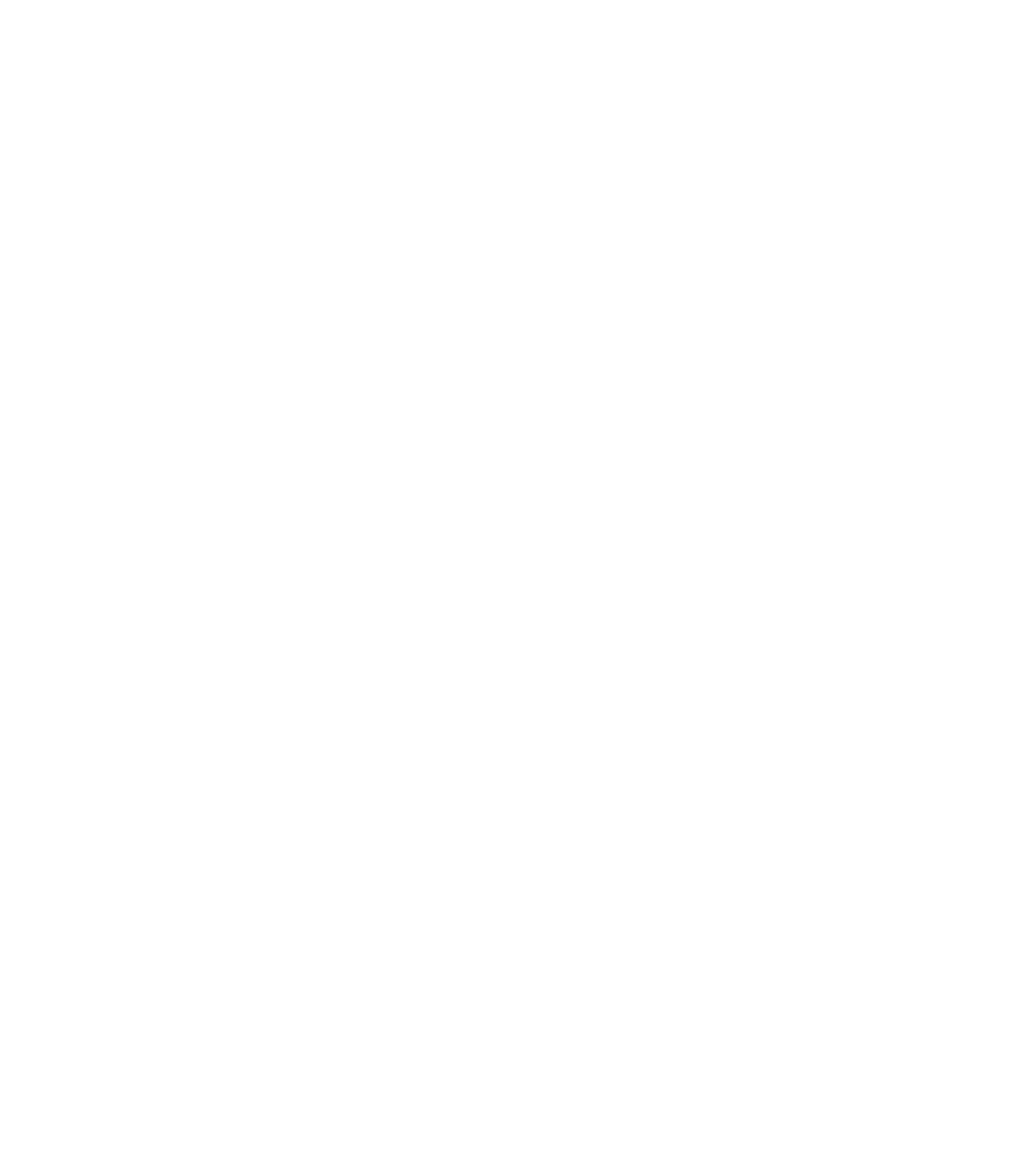
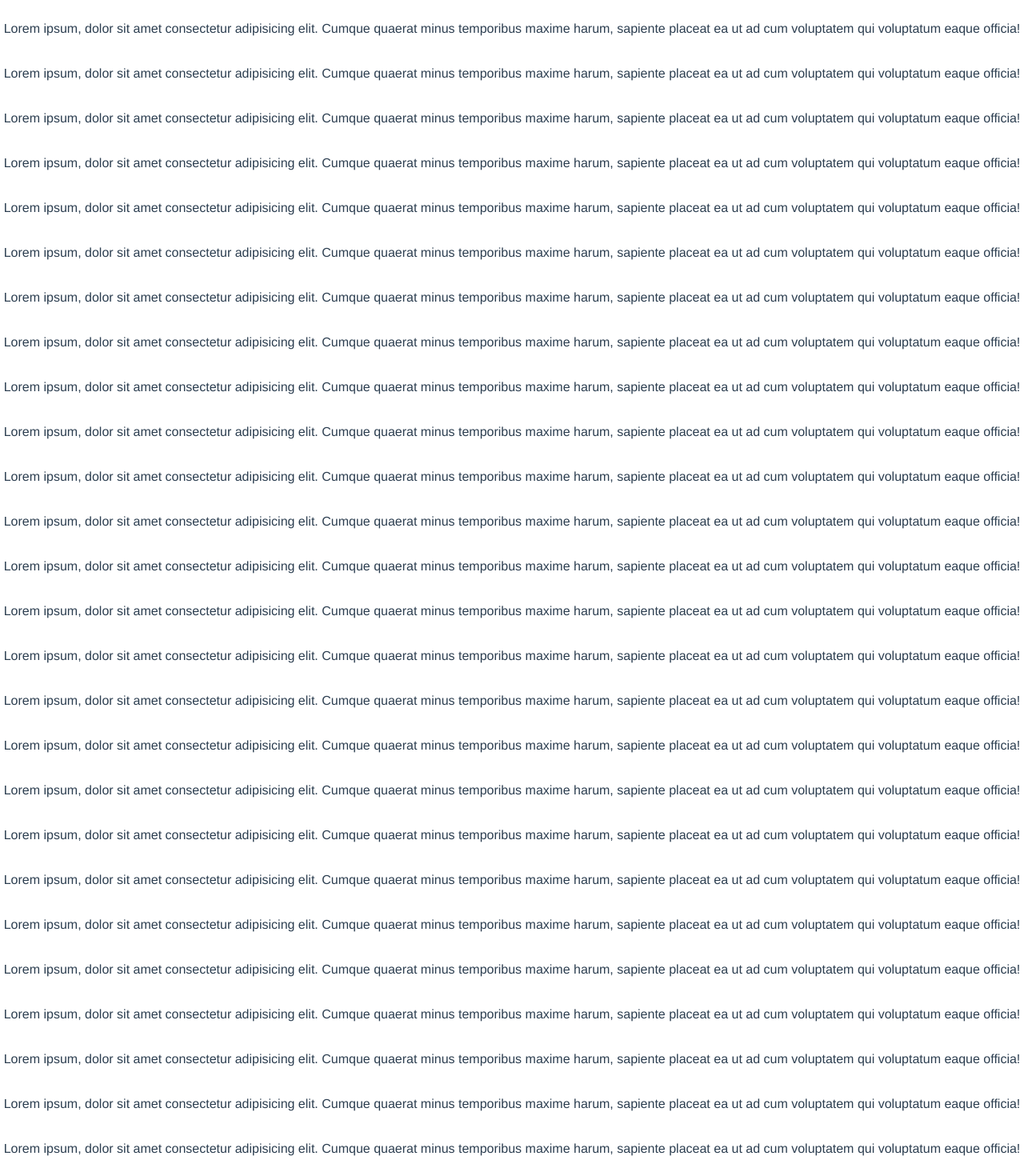
Before and after one commit to Antony-jacques/vue-training-manager, a Vue app: page /about in a window 1280 px wide. Shown: the part 140-1610 px from the top of the page at 80% size. Before the commit the page ends 800 px from the top, so only its background shows below. Built offline with nearby package versions, Linux system fonts and the light colour scheme.

Commit message:
scroll vue-router

```diff
--- a/src/App.vue
+++ b/src/App.vue
@@ -1,11 +1,13 @@
 <template>
-  <nav class="flex justify-center bg-[#9fd3c7] ">
-    <div class="site-logo mr-8 p-2">Logo</div>
-    <router-link to="/" class="p-2">Home</router-link>
-    <router-link to="/target" class="p-2">Target</router-link>
-    <router-link to="/about" class="p-2">About</router-link>
-  </nav>
-  <router-view/>
+  <div class="mt-32">
+    <nav class="flex justify-center bg-[#9fd3c7] fixed top-0 w-full">
+      <div class="site-logo mr-8 p-2">Logo</div>
+      <router-link to="/" class="p-2">Home</router-link>
+      <router-link to="/target" class="p-2">Target</router-link>
+      <router-link to="/about" class="p-2">About</router-link>
+    </nav>
+    <router-view />
+  </div>
 </template>
 
 <style>
--- a/src/router/index.ts
+++ b/src/router/index.ts
@@ -39,7 +39,7 @@
     path: '/SingleBodyPart/:bodyPart',
     name: 'SingleBodyPartView',
     component: SingleBodyPartView,
-    props: true
+    props: true,
   },
   {
     path: '/:unknown(.*)',
@@ -49,14 +49,26 @@
 
 const router = createRouter({
   history: createWebHistory(process.env.BASE_URL),
-  routes
-})
+  routes,
+  scrollBehavior(to, from, savedPosition) {
+    if (to.hash) {
+      return {
+        el: to.hash,
+        top: 120,
+        behavior: 'smooth'
+      };
+    }
+    return {
+      top: 0,
+    };
+  },
+});
 
 router.beforeEach((to, from) => {
   console.log({
-    to:  to.path,
-    from:  from.path,
-})
-})
+    to: to.path,
+    from: from.path,
+  });
+});
 
-export default router
+export default router;
--- a/src/views/AboutView.vue
+++ b/src/views/AboutView.vue
@@ -1,15 +1,161 @@
 <template>
   <div class="about">
     <h1>This is an about page</h1>
+
+    <p>
+      Lorem ipsum, dolor sit amet consectetur adipisicing elit. Cumque quaerat
+      minus temporibus maxime harum, sapiente placeat ea ut ad cum voluptatem
+      qui voluptatum eaque officia!
+    </p>
+    <p>
+      Lorem ipsum, dolor sit amet consectetur adipisicing elit. Cumque quaerat
+      minus temporibus maxime harum, sapiente placeat ea ut ad cum voluptatem
+      qui voluptatum eaque officia!
+    </p>
+    <p>
+      Lorem ipsum, dolor sit amet consectetur adipisicing elit. Cumque quaerat
+      minus temporibus maxime harum, sapiente placeat ea ut ad cum voluptatem
+      qui voluptatum eaque officia!
+    </p>
+    <p>
+      Lorem ipsum, dolor sit amet consectetur adipisicing elit. Cumque quaerat
+      minus temporibus maxime harum, sapiente placeat ea ut ad cum voluptatem
+      qui voluptatum eaque officia!
+    </p>
+    <p>
+      Lorem ipsum, dolor sit amet consectetur adipisicing elit. Cumque quaerat
+      minus temporibus maxime harum, sapiente placeat ea ut ad cum voluptatem
+      qui voluptatum eaque officia!
+    </p>
+    <p>
+      Lorem ipsum, dolor sit amet consectetur adipisicing elit. Cumque quaerat
+      minus temporibus maxime harum, sapiente placeat ea ut ad cum voluptatem
+      qui voluptatum eaque officia!
+    </p>
+    <p>
+      Lorem ipsum, dolor sit amet consectetur adipisicing elit. Cumque quaerat
+      minus temporibus maxime harum, sapiente placeat ea ut ad cum voluptatem
+      qui voluptatum eaque officia!
+    </p>
+    <p>
+      Lorem ipsum, dolor sit amet consectetur adipisicing elit. Cumque quaerat
+      minus temporibus maxime harum, sapiente placeat ea ut ad cum voluptatem
+      qui voluptatum eaque officia!
+    </p>
+    <p>
+      Lorem ipsum, dolor sit amet consectetur adipisicing elit. Cumque quaerat
+      minus temporibus maxime harum, sapiente placeat ea ut ad cum voluptatem
+      qui voluptatum eaque officia!
+    </p>
+    <p>
+      Lorem ipsum, dolor sit amet consectetur adipisicing elit. Cumque quaerat
+      minus temporibus maxime harum, sapiente placeat ea ut ad cum voluptatem
+      qui voluptatum eaque officia!
+    </p>
+    <p>
+      Lorem ipsum, dolor sit amet consectetur adipisicing elit. Cumque quaerat
+      minus temporibus maxime harum, sapiente placeat ea ut ad cum voluptatem
+      qui voluptatum eaque officia!
+    </p>
+    <p>
+      Lorem ipsum, dolor sit amet consectetur adipisicing elit. Cumque quaerat
+      minus temporibus maxime harum, sapiente placeat ea ut ad cum voluptatem
+      qui voluptatum eaque officia!
+    </p>
+    <p>
+      Lorem ipsum, dolor sit amet consectetur adipisicing elit. Cumque quaerat
+      minus temporibus maxime harum, sapiente placeat ea ut ad cum voluptatem
+      qui voluptatum eaque officia!
+    </p>
+    <p>
+      Lorem ipsum, dolor sit amet consectetur adipisicing elit. Cumque quaerat
+      minus temporibus maxime harum, sapiente placeat ea ut ad cum voluptatem
+      qui voluptatum eaque officia!
+    </p>
+    <p>
+      Lorem ipsum, dolor sit amet consectetur adipisicing elit. Cumque quaerat
+      minus temporibus maxime harum, sapiente placeat ea ut ad cum voluptatem
+      qui voluptatum eaque officia!
+    </p>
+    <p>
+      Lorem ipsum, dolor sit amet consectetur adipisicing elit. Cumque quaerat
+      minus temporibus maxime harum, sapiente placeat ea ut ad cum voluptatem
+      qui voluptatum eaque officia!
+    </p>
+    <p>
+      Lorem ipsum, dolor sit amet consectetur adipisicing elit. Cumque quaerat
+      minus temporibus maxime harum, sapiente placeat ea ut ad cum voluptatem
+      qui voluptatum eaque officia!
+    </p>
+    <p>
+      Lorem ipsum, dolor sit amet consectetur adipisicing elit. Cumque quaerat
+      minus temporibus maxime harum, sapiente placeat ea ut ad cum voluptatem
+      qui voluptatum eaque officia!
+    </p>
+    <p>
+      Lorem ipsum, dolor sit amet consectetur adipisicing elit. Cumque quaerat
+      minus temporibus maxime harum, sapiente placeat ea ut ad cum voluptatem
+      qui voluptatum eaque officia!
+    </p>
+    <p id="anchor" class="text-red-500">
+      Lorem ipsum, dolor sit amet consectetur adipisicing elit. Cumque quaerat
+      minus temporibus maxime harum, sapiente placeat ea ut ad cum voluptatem
+      qui voluptatum eaque officia!
+    </p>
+    <p>
+      Lorem ipsum, dolor sit amet consectetur adipisicing elit. Cumque quaerat
+      minus temporibus maxime harum, sapiente placeat ea ut ad cum voluptatem
+      qui voluptatum eaque officia!
+    </p>
+    <p>
+      Lorem ipsum, dolor sit amet consectetur adipisicing elit. Cumque quaerat
+      minus temporibus maxime harum, sapiente placeat ea ut ad cum voluptatem
+      qui voluptatum eaque officia!
+    </p>
+    <p>
+      Lorem ipsum, dolor sit amet consectetur adipisicing elit. Cumque quaerat
+      minus temporibus maxime harum, sapiente placeat ea ut ad cum voluptatem
+      qui voluptatum eaque officia!
+    </p>
+    <p>
+      Lorem ipsum, dolor sit amet consectetur adipisicing elit. Cumque quaerat
+      minus temporibus maxime harum, sapiente placeat ea ut ad cum voluptatem
+      qui voluptatum eaque officia!
+    </p>
+    <p>
+      Lorem ipsum, dolor sit amet consectetur adipisicing elit. Cumque quaerat
+      minus temporibus maxime harum, sapiente placeat ea ut ad cum voluptatem
+      qui voluptatum eaque officia!
+    </p>
+    <p>
+      Lorem ipsum, dolor sit amet consectetur adipisicing elit. Cumque quaerat
+      minus temporibus maxime harum, sapiente placeat ea ut ad cum voluptatem
+      qui voluptatum eaque officia!
+    </p>
+    <p>
+      Lorem ipsum, dolor sit amet consectetur adipisicing elit. Cumque quaerat
+      minus temporibus maxime harum, sapiente placeat ea ut ad cum voluptatem
+      qui voluptatum eaque officia!
+    </p>
+    <p>
+      Lorem ipsum, dolor sit amet consectetur adipisicing elit. Cumque quaerat
+      minus temporibus maxime harum, sapiente placeat ea ut ad cum voluptatem
+      qui voluptatum eaque officia!
+    </p>
   </div>
 </template>
 
 <script setup lang="ts">
-import { useRoute } from 'vue-router';
+import { useRoute } from "vue-router";
 
 
 const route = useRoute()
 
 document.title = route.meta.title as string;
+</script>
 
-</script>
+<style scoped>
+p {
+  margin: 2rem 0;
+}
+</style>
```
